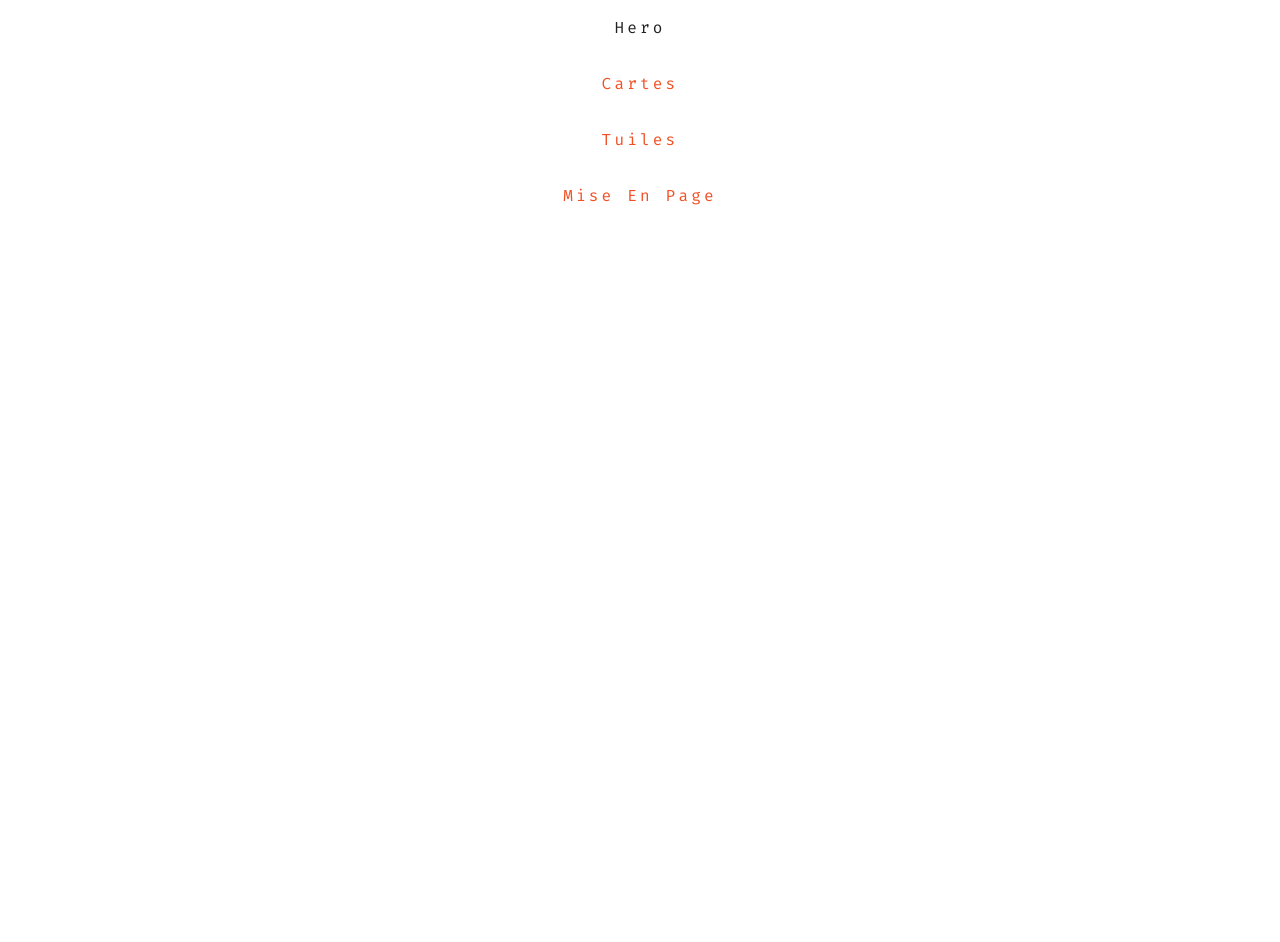
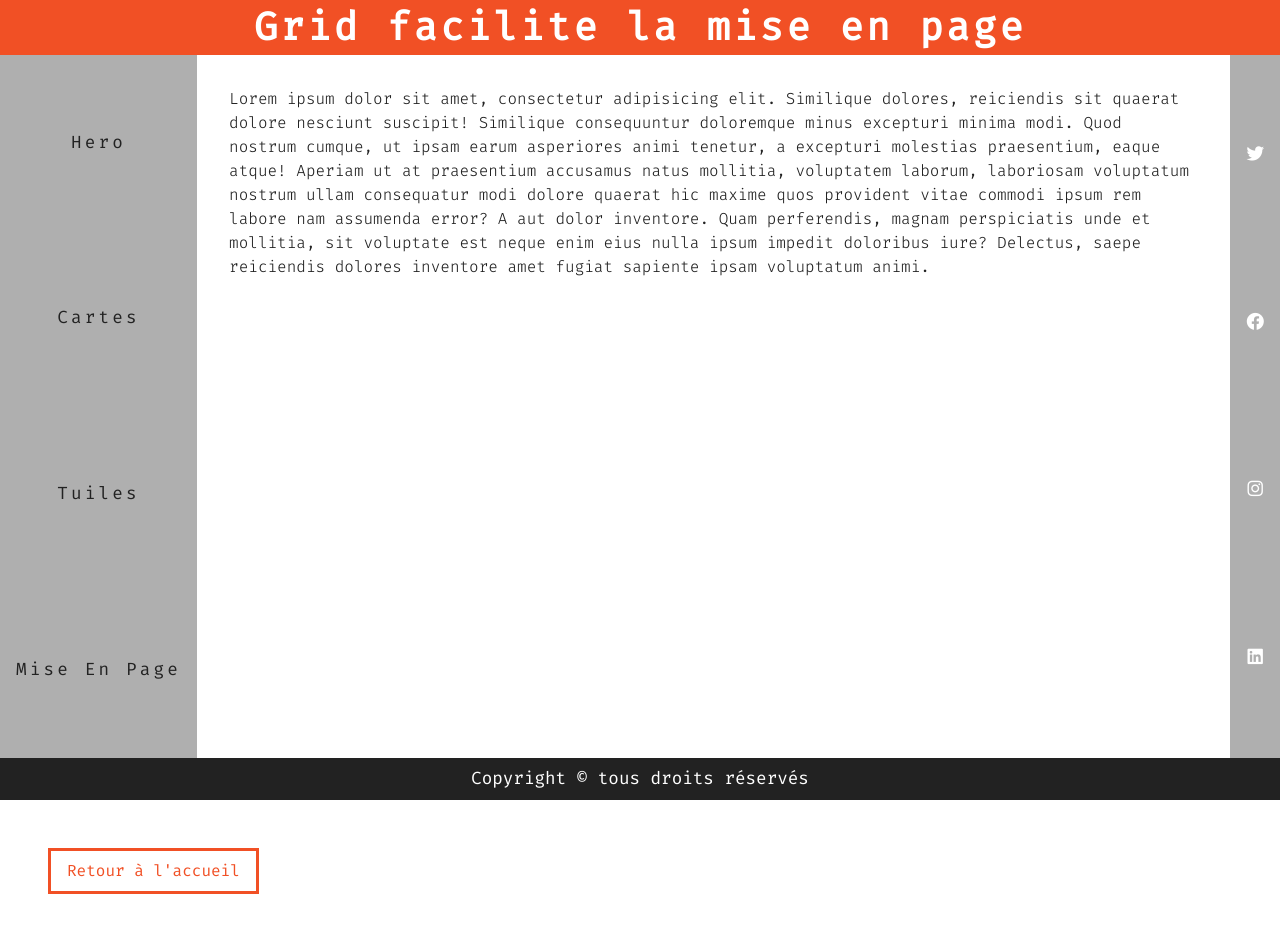
Before and after one commit to Remy-BRUNO/Projet-grid, a plain HTML site: page mise-en-page.html in a window 1280 px wide. Before the commit the page ends 800 px from the top, so only its background shows below. Drawn offline with Linux system fonts and the light colour scheme.

Commit message:
end mise en page

```diff
--- a/mise-en-page.html
+++ b/mise-en-page.html
@@ -4,6 +4,12 @@
 		<meta charset="UTF-8" />
 		<meta http-equiv="X-UA-Compatible" content="IE=edge" />
 		<meta name="viewport" content="width=device-width, initial-scale=1.0" />
+		<link
+			rel="stylesheet"
+			href="https://cdnjs.cloudflare.com/ajax/libs/font-awesome/6.4.0/css/all.min.css"
+			integrity="sha512-iecdLmaskl7CVkqkXNQ/ZH/XLlvWZOJyj7Yy7tcenmpD1ypASozpmT/E0iPtmFIB46ZmdtAc9eNBvH0H/ZpiBw=="
+			crossorigin="anonymous"
+			referrerpolicy="no-referrer" />
 		<link rel="stylesheet" href="style.css" />
 		<title>Projet Mise en page</title>
 		<link
@@ -23,21 +29,56 @@
 		<link rel="manifest" href="./images/favicon_io/site.webmanifest" />
 	</head>
 	<body>
+		<section class="main-graal">
+			<header class="header-graal">
+				<h2 class="title-graal">Grid facilite la mise en page</h2>
+			</header>
+
 			<nav class="navbar-graal">
 				<ul class="navbar-graal-links">
 					<li class="navbar-graal-link">
-					<a href="./hero.html" class="link">Hero</a>
+						<a href="./hero.html" class="link-graal">Hero</a>
 					</li>
 					<li class="navbar-graal-link">
-					<a href="./cartes.html" class="link">Cartes</a>
+						<a href="./cartes.html" class="link-graal">Cartes</a>
 					</li>
 					<li class="navbar-graal-link">
-					<a href="./tuiles.html" class="link">Tuiles</a>
+						<a href="./tuiles.html" class="link-graal">Tuiles</a>
 					</li>
 					<li class="navbar-graal-link">
-					<a href="./mise-en-page.html" class="link">Mise En Page</a>
+						<a href="./mise-en-page.html" class="link-graal">Mise En Page</a>
 					</li>
 				</ul>
 			</nav>
+			<p class="text-graal">
+				Lorem ipsum dolor sit amet, consectetur adipisicing elit. Similique
+				dolores, reiciendis sit quaerat dolore nesciunt suscipit! Similique
+				consequuntur doloremque minus excepturi minima modi. Quod nostrum
+				cumque, ut ipsam earum asperiores animi tenetur, a excepturi molestias
+				praesentium, eaque atque! Aperiam ut at praesentium accusamus natus
+				mollitia, voluptatem laborum, laboriosam voluptatum nostrum ullam
+				consequatur modi dolore quaerat hic maxime quos provident vitae commodi
+				ipsum rem labore nam assumenda error? A aut dolor inventore. Quam
+				perferendis, magnam perspiciatis unde et mollitia, sit voluptate est
+				neque enim eius nulla ipsum impedit doloribus iure? Delectus, saepe
+				reiciendis dolores inventore amet fugiat sapiente ipsam voluptatum
+				animi.
+			</p>
+			<article class="social-graal">
+				<a href="https://twitter.com/"><i class="fab fa-twitter"></i></a>
+				<a href="https://www.facebook.com/"><i class="fab fa-facebook"></i></a>
+				<a href="https://www.instagram.com/"
+					><i class="fab fa-instagram"></i
+				></a>
+				<a href="https://www.linkedin.com/"><i class="fab fa-linkedin"></i></a>
+			</article>
+			<div class="copyright">Copyright © tous droits réservés</div>
+		</section>
+		<!-- footer -->
+		<footer class="hero-footer">
+			<a href="./index.html" class="btn"> Retour à l'accueil </a>
+		</footer>
+
+		<!-- end footer -->
 	</body>
 </html>
--- a/style.css
+++ b/style.css
@@ -207,20 +207,19 @@ ul {
 }
 
 @media screen and (min-width: 768px) {
-.tuiles{
-	grid-template-columns: 1fr 1fr;
+	.tuiles {
+		grid-template-columns: 1fr 1fr;
 		grid-template-rows: repeat(5, 1fr);
-}
+	}
 }
 
 @media screen and (min-width: 990px) {
-.tuiles{
-	grid-template-columns: 1fr 1fr 1fr;
-}
+	.tuiles {
+		grid-template-columns: 1fr 1fr 1fr;
+	}
 }
 
 @media screen and (min-width: 1170px) {
-
 	.tuiles {
 		grid-template-columns: repeat(4, 1fr);
 		grid-template-rows: repeat(5, 200px);
@@ -231,7 +230,7 @@ ul {
 			"e f f f"
 			"e g h i";
 	}
-	.tuile img{
+	.tuile img {
 		height: 100%;
 		object-fit: cover;
 	}
@@ -265,3 +264,107 @@ ul {
 }
 
 /**  mise en page */
+.header-graal {
+	background: var(--primaryColor);
+	text-align: center;
+	padding: 0.5rem 0;
+}
+
+.title-graal {
+	color: var(--mainWhite);
+}
+
+.main-graal {
+	height: 100vh;
+	display: grid;
+	grid-template-rows: auto auto 1fr auto;
+}
+
+.navbar-graal {
+	background: var(--darkGrey);
+}
+
+.navbar-graal-link a {
+	display: inline-block;
+	color: var(--mainBlack);
+	padding: 1rem;
+	font-size: 1.1rem;
+	letter-spacing: var(--mainSpacing);
+}
+
+.text-graal {
+	font-size: 1rem;
+	padding: 2rem;
+}
+
+.social-graal {
+	background: var(--primaryColor);
+	padding: 1rem;
+	display: grid;
+	grid-template-columns: repeat(4, 1fr);
+	text-align: center;
+}
+
+.social-graal .fab {
+	color: var(--mainWhite);
+	font-size: 1.1rem;
+}
+
+.copyright {
+	background: var(--mainBlack);
+	color: var(--mainWhite);
+	padding: 0.5rem;
+	font-size: 1.1rem;
+	text-align: center;
+}
+
+@media screen and (min-width: 768px) {
+	.navbar-graal-links {
+		display: grid;
+		grid-template-columns: repeat(4, 1fr);
+		text-align: center;
+	}
+}
+
+@media screen and (min-width: 990px) {
+	.main-graal {
+		grid-template-columns: auto 1fr auto;
+		grid-template-rows: auto 1fr auto;
+		grid-template-areas:
+			"a a a"
+			"b c d"
+			"e e e";
+	}
+	.header-graal {
+		grid-area: a;
+	}
+	.navbar-graal {
+		grid-area: b;
+	}
+	.text-graal {
+		grid-area: c;
+	}
+	.social-graal {
+		grid-area: d;
+	}
+	.copyright {
+		grid-area: e;
+	}
+	.navbar-graal-links {
+		height: 100%;
+		display: grid;
+		grid-template-columns: repeat(1, 1fr);
+		grid-template-rows: repeat(4, 1fr);
+		text-align: center;
+		align-items: center;
+	}
+	.social-graal {
+		background: var(--darkGrey);
+		padding: 1rem;
+		display: grid;
+		grid-template-columns: repeat(1, 1fr);
+		grid-template-rows: repeat(4, 1fr);
+		text-align: center;
+		align-items: center;
+	}
+}
```
Also changed, not shown: tuiles.html (+14 -42 lines). Lines whose indentation alone changed are shown as unchanged.
